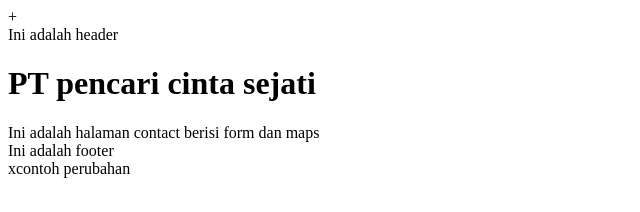
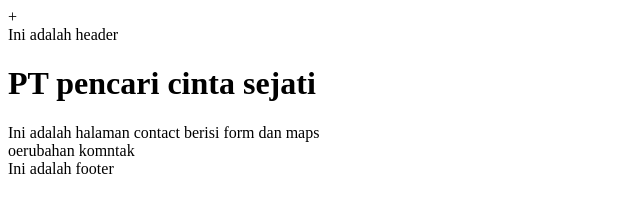
Before and after one commit to MohammadHanafi/CompanyProfile, a plain HTML site: page Destop/company profile/contact-us.html in a window 1280 px wide. Shown: the full height of the page, 0-640 px from the left. Drawn offline with Linux system fonts and the light colour scheme.

Commit message:
menambah penjelasan contact

```diff
--- a/Destop/company profile/contact-us.html
+++ b/Destop/company profile/contact-us.html
@@ -11,7 +11,9 @@
     <h1> PT pencari cinta sejati </h1>
 
     <div>Ini adalah halaman contact berisi form dan maps</div>
+
+    <div>oerubahan komntak</div>
+
     <footer> Ini adalah footer</footer>
-    <div> xcontoh perubahan</div>
 </body>
 </html>
```
